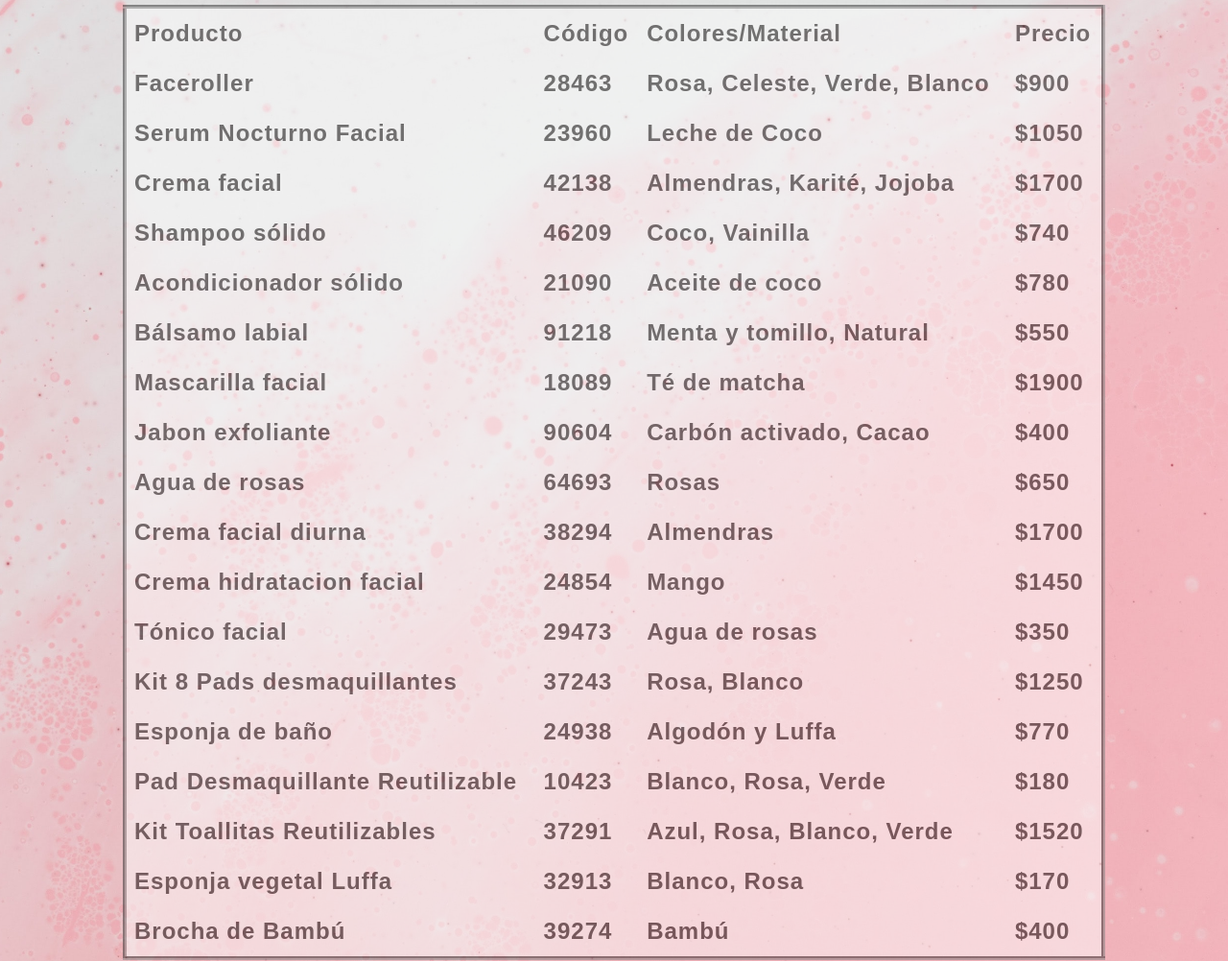
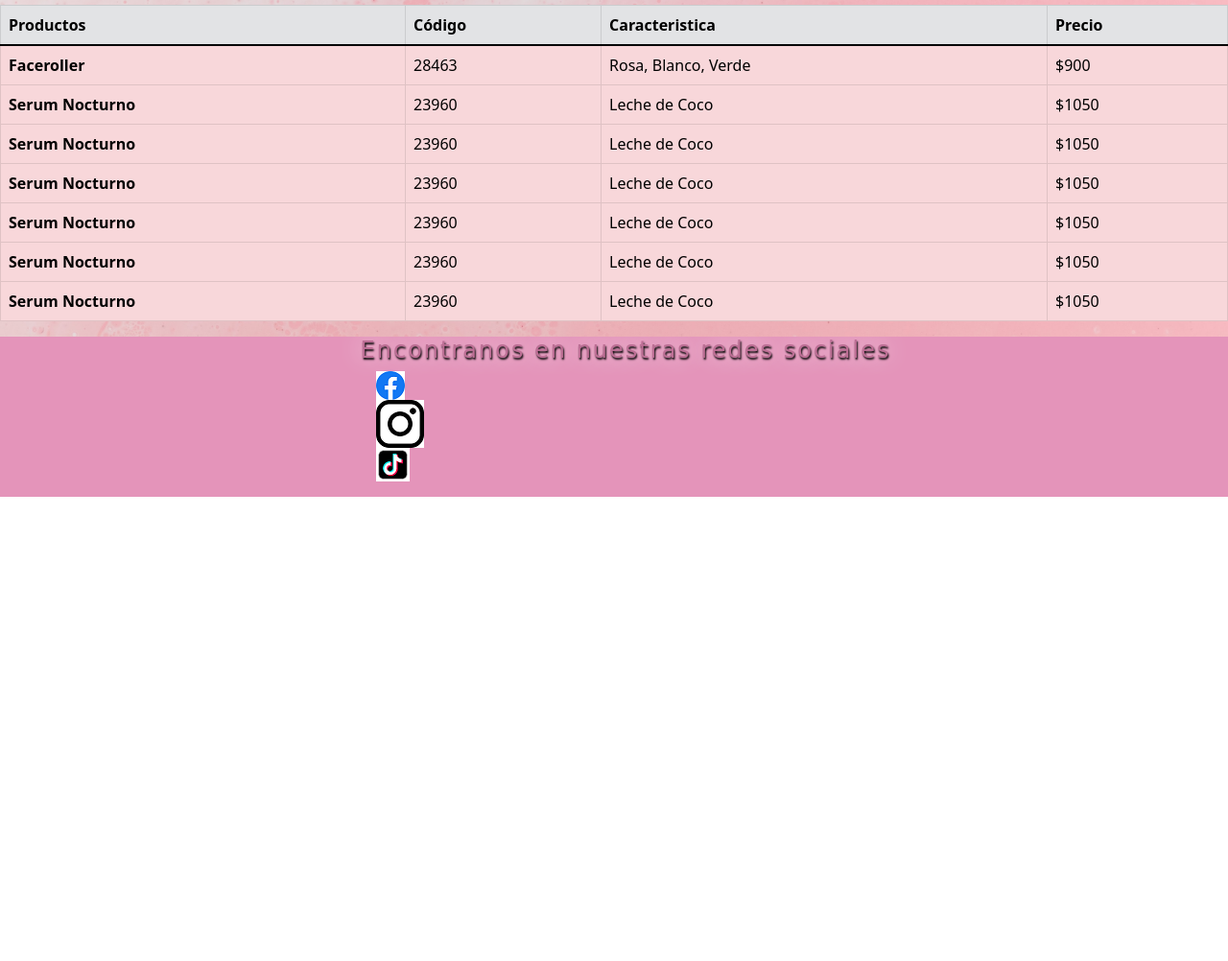
Before and after one commit to maartinabaez/Meraki_Baez, a plain HTML site: page productos.html in a window 1280 px wide. Shown: the part 1224-2226 px from the top of the page at 96% size. After the commit the page ends 1742 px from the top, so only its background shows below. Drawn offline with nearby package versions, Linux system fonts and the light colour scheme; a web font is replaced by a local one.

Commit message:
tabla responsive

```diff
--- a/css/estilos.css
+++ b/css/estilos.css
@@ -118,7 +118,7 @@ figure:hover{
 	flex-wrap: wrap;
 	justify-content: space-evenly;
 }
-
+/*
 table{
 	background-color: white;
 	opacity: 0.5;
@@ -138,6 +138,9 @@ th, td{
 	padding: 0.5rem;
 }
 
+*/
+
+/*Pagina de contacto*/
 form{
 	width: 50%;
 	margin: 0 auto;
--- a/productos.html
+++ b/productos.html
@@ -56,124 +56,64 @@
 			<img src="images/facerollermki.png" alt="facerollers de Meraki">
 			<img src="images/skincare.JPG" alt="productos skincare">
 		</div>
-
+<!--inicio de tabla-->
 		<h2 class="titulos">Lista de Productos MERAKI</h2>
-		<table border="4px" cellpadding="5px" cellspacing="5px" id="listaproductos">
+		<div class="table-responsive-md">
+		<table class="table table-danger table-hover table-bordered">
+  			<thead>
+    			<tr class="table-secondary">
+      				<th scope="col">Productos</th>
+      				<th scope="col">Código</th>
+      				<th scope="col">Caracteristica</th>
+      				<th scope="col">Precio</th>
+    			</tr>
+  			</thead>
+			<tbody class="table-group-divider">
 			    <tr>
-				<th>Producto</th>
-				<th>Código</th>
-				<th>Colores/Material</th>
-				<th>Precio</th>
+			      <th scope="row">Faceroller</th>
+			      <td>28463</td>
+			      <td>Rosa, Blanco, Verde</td>
+			      <td>$900</td>
 			    </tr>
 			    <tr>
-				<th>Faceroller</th>
-				<th>28463</th>
-				<th>Rosa, Celeste, Verde, Blanco</th>
-				<th>$900</th>
+			      <th scope="row">Serum Nocturno</th>
+			      <td>23960</td>
+			      <td>Leche de Coco</td>
+			      <td>$1050</td>
 			    </tr>
 			    <tr>
-				<th>Serum Nocturno Facial</th>
-				<th>23960</th>
-				<th>Leche de Coco</th>
-				<th>$1050</th>
+			      <th scope="row">Serum Nocturno</th>
+			      <td>23960</td>
+			      <td>Leche de Coco</td>
+			      <td>$1050</td>
 			    </tr>
 			    <tr>
-				<th>Crema facial</th>
-				<th>42138</th>
-				<th>Almendras, Karité, Jojoba</th>
-				<th>$1700</th>
+			      <th scope="row">Serum Nocturno</th>
+			      <td>23960</td>
+			      <td>Leche de Coco</td>
+			      <td>$1050</td>
 			    </tr>
 			    <tr>
-				<th>Shampoo sólido</th>
-				<th>46209</th>
-				<th>Coco, Vainilla</th>
-				<th>$740</th>
+			      <th scope="row">Serum Nocturno</th>
+			      <td>23960</td>
+			      <td>Leche de Coco</td>
+			      <td>$1050</td>
 			    </tr>
 			    <tr>
-				<th>Acondicionador sólido</th>
-				<th>21090</th>
-				<th>Aceite de coco</th>
-				<th>$780</th>
+			      <th scope="row">Serum Nocturno</th>
+			      <td>23960</td>
+			      <td>Leche de Coco</td>
+			      <td>$1050</td>
 			    </tr>
 			    <tr>
-				<th>Bálsamo labial</th>
-				<th>91218</th>
-				<th>Menta y tomillo, Natural</th>
-				<th>$550</th>
+			      <th scope="row">Serum Nocturno</th>
+			      <td>23960</td>
+			      <td>Leche de Coco</td>
+			      <td>$1050</td>
 			    </tr>
-			<tr>
-				<th>Mascarilla facial</th>
-				<th>18089</th>
-				<th>Té de matcha</th>
-				<th>$1900</th>
-			</tr>
-			<tr>
-				<th>Jabon exfoliante</th>
-				<th>90604</th>
-				<th>Carbón activado, Cacao</th>
-				<th>$400</th>
-			</tr>
-			<tr>
-				<th>Agua de rosas</th>
-				<th>64693</th>
-				<th>Rosas</th>
-				<th>$650</th>
-			</tr>
-			<tr>
-				<th>Crema facial diurna</th>
-				<th>38294</th>
-				<th>Almendras</th>
-				<th>$1700</th>
-			</tr>
-			<tr>
-				<th>Crema hidratacion facial</th>
-				<th>24854</th>
-				<th>Mango</th>
-				<th>$1450</th>
-			</tr>
-			<tr>
-				<th>Tónico facial</th>
-				<th>29473</th>
-				<th>Agua de rosas</th>
-				<th>$350</th>
-			</tr>
-			<tr>
-				<th>Kit 8 Pads desmaquillantes</th>
-				<th>37243</th>
-				<th>Rosa, Blanco</th>
-				<th>$1250</th>
-			</tr>
-			<tr>
-				<th>Esponja de baño</th>
-				<th>24938</th>
-				<th>Algodón y Luffa</th>
-				<th>$770</th>
-			</tr>
-			<tr>
-				<th>Pad Desmaquillante Reutilizable</th>
-				<th>10423</th>
-				<th>Blanco, Rosa, Verde</th>
-				<th>$180</th>
-			</tr>
-			<tr>
-				<th>Kit Toallitas Reutilizables</th>
-				<th>37291</th>
-				<th>Azul, Rosa, Blanco, Verde</th>
-				<th>$1520</th>
-			</tr>
-			<tr>
-				<th>Esponja vegetal Luffa</th>
-				<th>32913</th>
-				<th>Blanco, Rosa</th>
-				<th>$170</th>
-			</tr>
-			<tr>
-				<th>Brocha de Bambú</th>
-				<th>39274</th>
-				<th>Bambú</th>
-				<th>$400</th>
-			</tr>
+			</tbody>
 		</table>
+		</div>
 	</main>
 <!--final de Main-->
 <!--Pie de pagina-->
```
Lines whose indentation alone changed are shown as unchanged.
